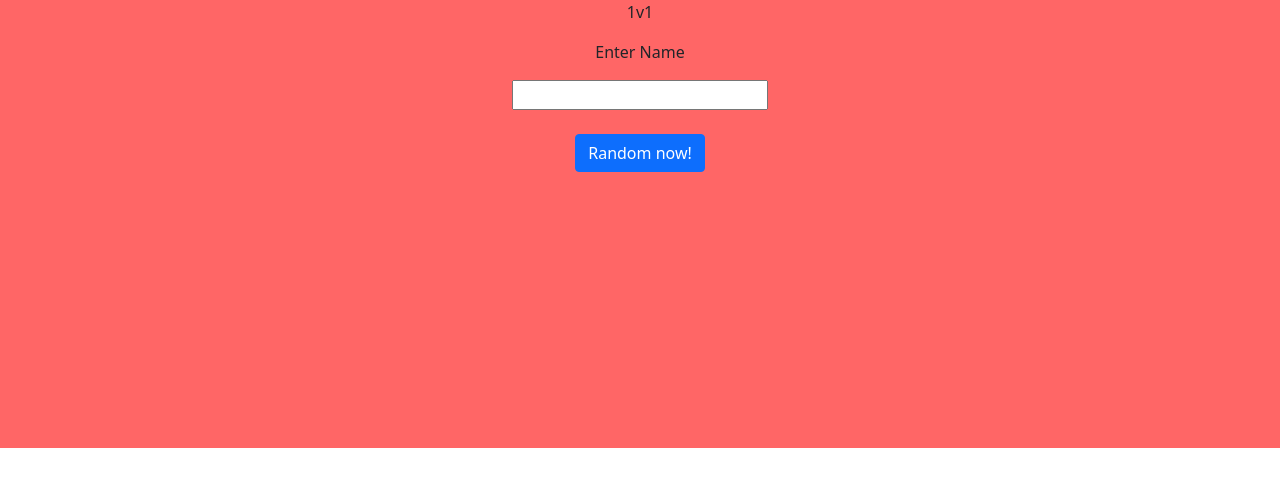
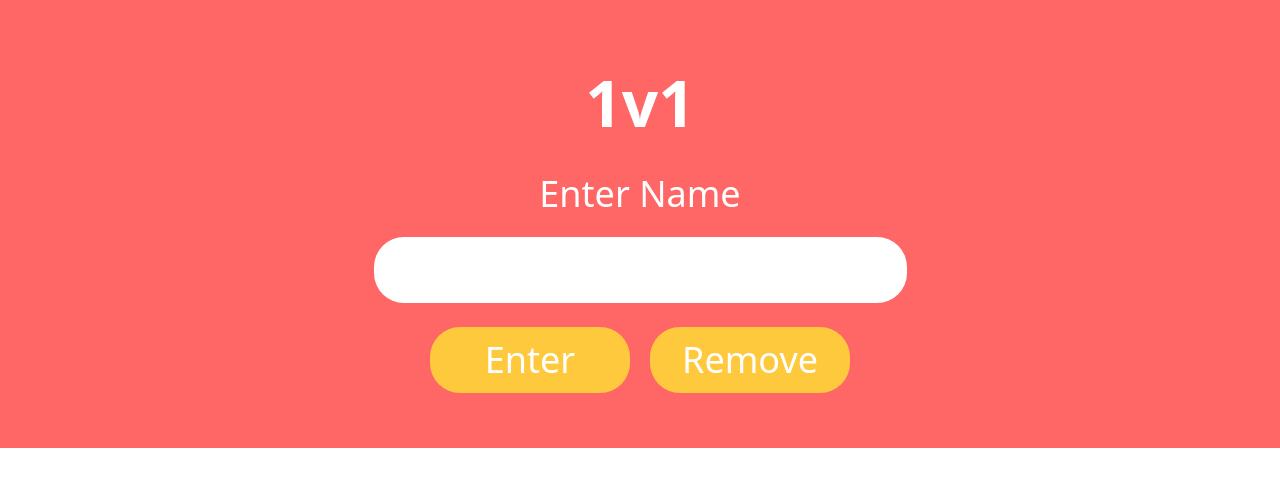
Before and after one commit to BrillChatkul/RP-AT, a React (Create React App) app: page / in a window 1280 px wide. Shown: the top 486 px of the page. Built offline with nearby package versions, Linux system fonts and the light colour scheme.

Commit message:
add enter

```diff
--- a/src/App.js
+++ b/src/App.js
@@ -1,11 +1,36 @@
 import logo from './logo.svg';
 import './App.css';
 import Oneverone from './component/Oneverone';
+import Listname from './component/Listname';
+import { useState } from 'react';
 
 function App() {
+  const [showData,setShowData] = useState('No data')
+  const [dataArray,setDataArray] = useState([])
+  function pushArray(e){
+    if(dataArray.length < 12){
+    setDataArray([...dataArray, e])}
+    else{
+      alert('No more than 12.');
+    }
+  }
+
+  function RemoveName(){
+    let copyDataList = [...dataArray];
+    if(copyDataList.length>0){
+      copyDataList.pop();
+      setDataArray(copyDataList);
+    }
+    else{
+      alert('No people in list.')
+    }
+  }
+  const showDataArray = dataArray.map((n)=><Listname name={n}/>)
+
   return (
     <div className='App'>
-    <Oneverone/>
+    <Oneverone setvalue={pushArray} removeAR={RemoveName}/>
+    <div style={{display:'flex',flexWrap:'wrap',justifyContent:'center'}}>{showDataArray}</div>
     </div>
   );
 }
--- /dev/null
+++ b/src/component/Listname.css
@@ -0,0 +1,13 @@
+.Listname-container{
+  background-color: #FF9F9F;
+  white-space: nowrap;
+  width: 231px;
+  margin: 30px;
+  font-size: 43px;
+  overflow: hidden;
+  text-overflow: ellipsis;
+  padding-left: 30px;
+  padding-right: 30px;
+  border-radius: 30px;
+  color: aliceblue;
+}
--- /dev/null
+++ b/src/component/Listname.js
@@ -0,0 +1,11 @@
+import './Listname.css'
+function Listname(props){
+    const {name} = props
+    return(
+        <div className='Listname-container'>
+            {name}
+        </div>
+
+    )
+}
+export default Listname;
--- a/src/component/Oneverone.css
+++ b/src/component/Oneverone.css
@@ -5,4 +5,34 @@
     height:448px;
     flex-direction:column;
     align-items:center;
+    justify-content: center;
 }
+.Input-name{
+    border-radius: 30px;
+    width: 533px;
+    height: 66px;
+    border: none;
+    font-size: 36px;
+    text-align: center;
+
+}
+
+.Button-random{
+    background-color: #FFC93D;
+    border-radius: 30px;
+    width: 301px;
+    height: 66px;
+    border: none;
+    color: white;
+    font-size: 36px;
+    text-align: center;
+    margin-left: 10px;
+    margin-right: 10px;
+}
+.Button-random:hover{
+    background-color: #fdb500;
+    border-width: 10px;
+}
+.Button-random:active{
+    background-color: #FFC93D;
+}
--- a/src/component/Oneverone.js
+++ b/src/component/Oneverone.js
@@ -1,18 +1,37 @@
 import './Oneverone.css'
 import { Button } from 'react-bootstrap';
+import { useState, useEffect } from 'react';
 import 'bootstrap/dist/css/bootstrap.min.css';
-function Oneverone() {
-    return (
+function Oneverone(props) {
+  const{ setvalue,removeAR } = props
+  const [name,setName] = useState('')
+  function CheckEnter(e){
+    if(e.key === 'Enter'){
+      document.getElementById('buttonRandom').click()
+    }
+  }
+  function onChangeName(e){
+    setName(e.target.value)
+  }
+  function SentName(){
+    if(name === ''){
+      alert('please enter name.')
+    }
+    else{
+    setvalue(name)
+      setName('')}
+  }
+  return (
 
         <div className='Container-1v1'>
-          <p>1v1</p>
-          <p>Enter Name</p>
-          <div style={{display:'inline-block'}}>
-            <input style={{width:'20vw'}}></input>
-          </div>
+          <p style={{color:'white',fontSize:'64px',fontWeight:'bold'}}>1v1</p>
+          <p style={{color:'white',fontSize:'36px'}}>Enter Name</p>
+          <input className='Input-name' type='text' value={name} onKeyDown={((e)=>{CheckEnter(e)})} maxLength='20' onChange={(e)=>{onChangeName(e)}}></input>
           <br/>
-          <Button style={{color: '#355555 !important'}}>Random now!</Button>
-
+          <div>
+          <button id='buttonRandom' className='Button-random' style={{width:'200px',textAlign:'center'}} onClick={(e)=>{SentName(e)}}>Enter</button>
+          <button className='Button-random' style={{width:'200px',textAlign:'center'}} onClick={(e)=>{removeAR()}}>Remove</button></div>
+          {/* {name != ''?<p>{name}</p>:null} */}
         </div>
 
 
```
